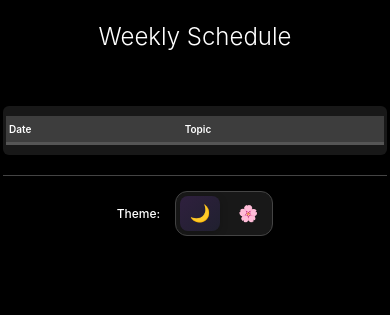
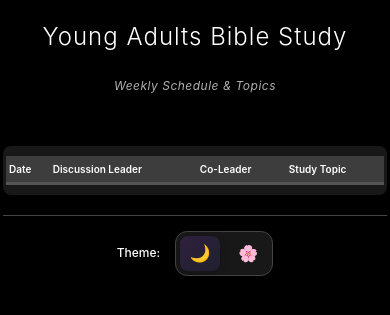
Before and after one commit to Nathanwoodburn/weekly-calendar, a Flask app: page / in a window 390 px wide. Shown: the top 315 px of the page. Run offline with Flask 3, Linux system fonts and the light colour scheme; lists and menus that the app fills with data are empty.

Commit message:
feat: Add YA branding

```diff
--- a/templates/assets/css/schedule.css
+++ b/templates/assets/css/schedule.css
@@ -66,11 +66,20 @@ header {
 }
 
 h1 {
-    font-size: 48px;
+    font-size: 42px;
     margin: 0;
-    padding: 20px 0;
+    padding: 15px 0 5px 0;
     color: var(--text-color);
     font-weight: 300;
+    letter-spacing: 1px;
+}
+
+.subtitle {
+    font-size: 18px;
+    color: var(--leader-color);
+    margin: 0 0 15px 0;
+    font-style: italic;
+    letter-spacing: 0.5px;
 }
 
 .theme-switcher {
@@ -263,7 +272,12 @@ h1 {
 
     h1 {
         font-size: 28px;
-        padding: 10px 0;
+        padding: 10px 0 5px 0;
+    }
+
+    .subtitle {
+        font-size: 14px;
+        margin-bottom: 10px;
     }
 
     .theme-switcher {
@@ -326,25 +340,22 @@ h1 {
         font-size: 24px;
     }
 
-    .schedule-container {
-        padding: 12px 5px;
-        border-radius: 6px;
+    .subtitle {
+        font-size: 12px;
     }
 
-    .schedule-table {
-        font-size: 11px;
+    .study-info {
+        padding: 10px;
     }
 
-    .schedule-table th,
-    .schedule-table td {
-        padding: 6px 4px;
+    .study-info p {
+        font-size: 12px;
     }
 
-    /* Stack layout for very small screens */
-    .schedule-table th:nth-child(2),
-    .schedule-table td:nth-child(2),
-    .schedule-table th:nth-child(3),
-    .schedule-table td:nth-child(3) {
+    /* Hide emoji suffixes on mobile for cleaner look */
+    .schedule-table th:nth-child(2)::after,
+    .schedule-table th:nth-child(3)::after,
+    .schedule-table th:nth-child(4)::after {
         display: none;
     }
 
--- a/templates/schedule.html
+++ b/templates/schedule.html
@@ -4,7 +4,7 @@
 <head>
     <meta charset="UTF-8">
     <meta name="viewport" content="width=device-width, initial-scale=1.0">
-    <title>Weekly Schedule</title>
+    <title>Young Adults Bible Study</title>
     <link rel="icon" href="/assets/img/favicon.png" type="image/png">
     <link rel="stylesheet" href="/assets/css/schedule.css">
 </head>
@@ -13,7 +13,8 @@
     <div class="container">
         <header>
             <div class="header-content">
-                <h1>Weekly Schedule</h1>
+                <h1>Young Adults Bible Study</h1>
+                <p class="subtitle">Weekly Schedule & Topics</p>
                 <div class="theme-switcher desktop-only">
                     <span class="theme-label">Theme:</span>
                     <div class="theme-buttons">
@@ -36,9 +37,9 @@
                     <thead>
                         <tr>
                             <th>Date</th>
-                            <th>Primary Leader</th>
-                            <th>Secondary Leader</th>
-                            <th>Topic</th>
+                            <th>Discussion Leader</th>
+                            <th>Co-Leader</th>
+                            <th>Study Topic</th>
                         </tr>
                     </thead>
                     <tbody>
```
